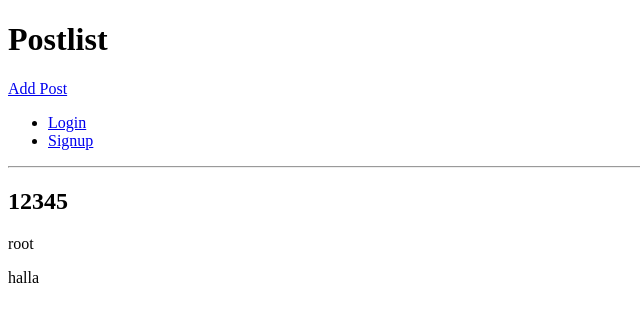
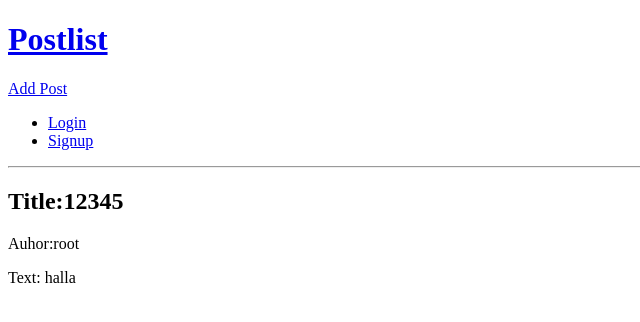
Before and after one commit to Haris1337/Tutorial1, a Django app: template mysite/blog/templates/blog/blog_detail.html in a window 1280 px wide. Shown: the top 322 px of the page, without its empty margins (0-640 px from the left). Run offline with Django 3.2, Linux system fonts and the light colour scheme; the template is opened without the code that fills it: values that come from a table or form of the project are taken from there, others are empty; data comes from the database, SQL or seed files in the repository; both versions use the stored data as it was after the commit.

Commit message:
Title retrieves detail page, header redirects to posts, new model Comments

```diff
--- a/mysite/blog/admin.py
+++ b/mysite/blog/admin.py
@@ -1,4 +1,4 @@
 from django.contrib import admin
-from .models import Post
+from .models import Post, Comments
 
 admin.site.register(Post)
--- a/mysite/blog/models.py
+++ b/mysite/blog/models.py
@@ -13,16 +13,22 @@ class Post(models.Model):
     )
     title = models.CharField(max_length=250)
     slug = models.SlugField(max_length=250, unique_for_date='publish')
-    author = models.ForeignKey(User, related_name='blog_posts') #changed from foregin key User
+    author = models.ForeignKey(User, related_name='blog_posts')
     body = models.TextField()
     publish = models.DateTimeField(default=timezone.now)
     created = models.DateTimeField(auto_now_add=True)
     updated = models.DateTimeField(auto_now=True)
     status = models.CharField(max_length=10, choices=STATUS_CHOICES, default='draft')
 
-
     class Meta:
         ordering = ('-publish',)
 
     def __str__(self):
         return self.title
+
+
+class Comments(models.Model):
+	comment_text = models.CharField(max_length=200)
+	time_of_comment = models.DateTimeField(auto_now_add=True)
+	post = models.ForeignKey(Post, related_name='blog_comments')
+# 	user = models.ForeignKey(User)
--- a/mysite/blog/templates/blog/base2.html
+++ b/mysite/blog/templates/blog/base2.html
@@ -2,11 +2,11 @@
 {% include 'partials/header.html' %}
 
 <ul>
+
 	{% for post in posts %}
 	<li>
-		<a href="#">Title: {{post.title}}</a>
-
-	<br>	Author: {{post.author}} <br>
+		<a href="/blog/details/{{post.id}}">Title: {{post.title}}</a> <br>
+			Author: {{post.author}} <br>
 			Text: {{post.body}}</li> <br>
 	{% endfor %}
 </ul>
--- a/mysite/blog/templates/blog/blog_detail.html
+++ b/mysite/blog/templates/blog/blog_detail.html
@@ -2,9 +2,9 @@
 
 <div class="blog_detail">
 	<div class="blog">
-		<h2>{{post.title}}</h2>
-		<p>{{post.author}}</p>
-		<p>{{post.body}}</p>
+		<h2>Title:{{blog.title}}</h2>
+		<p>Auhor:{{blog.author}}</p>
+		<p>Text: {{blog.body}}</p>
 	</div>
 </div>
 
--- a/mysite/blog/templates/partials/header.html
+++ b/mysite/blog/templates/partials/header.html
@@ -7,7 +7,7 @@
 </head>
 <body>
 <header>
-<h1>Postlist</h1>
+<a href="/blog/post"> <h1>Postlist</h1></a>
 <a href="/blog/add">Add Post</a>
 <nav>
 	<ul>
--- a/mysite/blog/urls.py
+++ b/mysite/blog/urls.py
@@ -7,5 +7,6 @@ app_name = 'blog'
 urlpatterns = [
 	url(r'post$',views.post_list),
 	url(r'add$',views.add, name='add'),
-	url(r'^(?P<title>[\w-]+)/$', views.blog_detail, name="detail"),
+#	url(r'details/(?P<title>[\w :-]+)/$', views.blog_detail, name="detail"),
+	url(r'details/(?P<title>[0-9]+)/$', views.blog_detail, name="detail"),
 ]
--- a/mysite/blog/views.py
+++ b/mysite/blog/views.py
@@ -2,6 +2,7 @@ from django.shortcuts import render, redirect
 from django.contrib.auth.models import User
 from .models import Post
 from django.contrib.auth.decorators import login_required
+#from .forms import CommentForm
 
 #Prints the 10 first objects in the list
 def post_list(request):
@@ -36,6 +37,7 @@ def add(request):
 
 		return render(request, 'blog/add.html', user)
 
+#Retrieved the post objects by its id
 def blog_detail(request, title):
-	blog = Post.objects.get(title=title)
+	blog = Post.objects.get(id=title)
 	return render(request, 'blog/blog_detail.html', {'blog':blog})
```
Also changed, not shown: learning.txt (+15 -1 lines), mysite/blog/forms.py (+4 -6 lines), mysite/blog/migrations/0004_comments.py (added), mysite/db.sqlite3, 6 other files.
